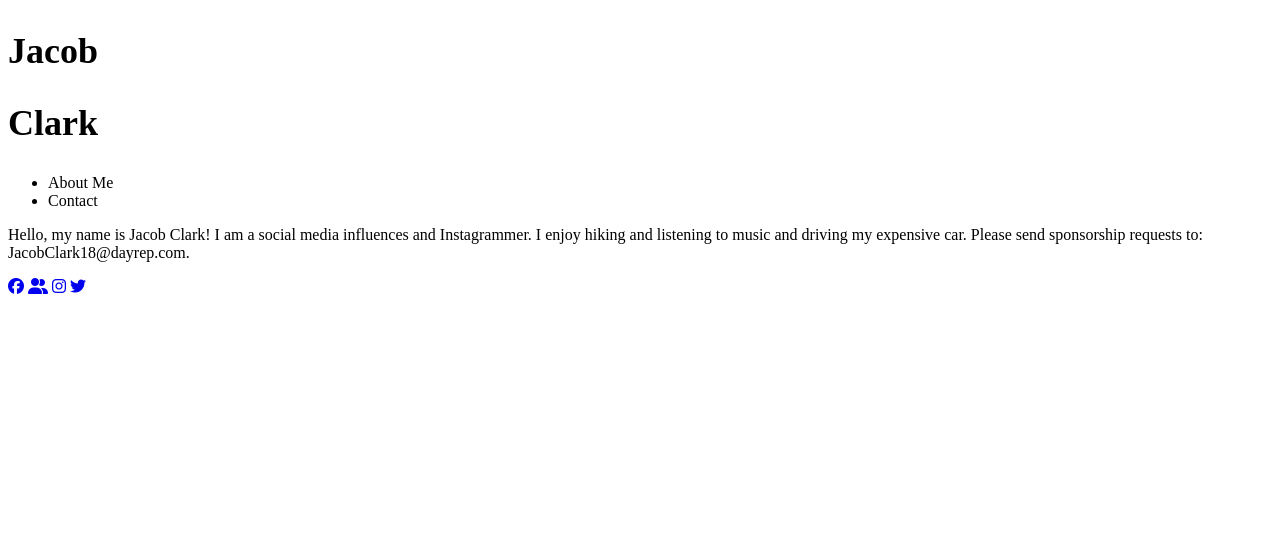
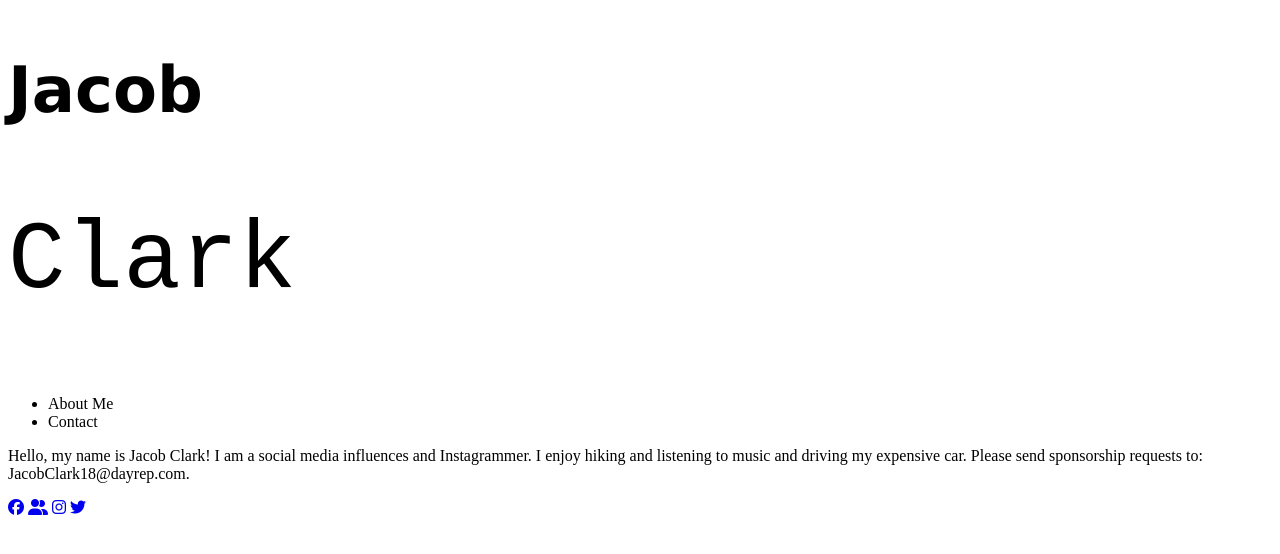
Before and after one commit to lyndajoncaf/Jacob-Clark, a plain HTML site: page Jacob Clark/index.html in a window 1280 px wide. Drawn offline with Linux system fonts and the light colour scheme.

Commit message:
Edit css styles for logo

```diff
--- a/Jacob Clark/resources/style.css
+++ b/Jacob Clark/resources/style.css
@@ -6,7 +6,19 @@
     width: 250px;
 }
 
-# nav-menu {
+#firstname {
+    font-size: 64px;
+    font-family: 'Lucida Sans', 'Lucida Sans Regular', 'Lucida Grande', 'Lucida Sans Unicode', Geneva, Verdana, sans-serif;
+    font-weight: bold;
+}
+
+#lastname {
+    font-size: 96px;
+    font-family: 'Courier New', Courier, monospace;
+    font-weight: lighter;
+}
+
+#nav-menu {
 
 }
 
```
